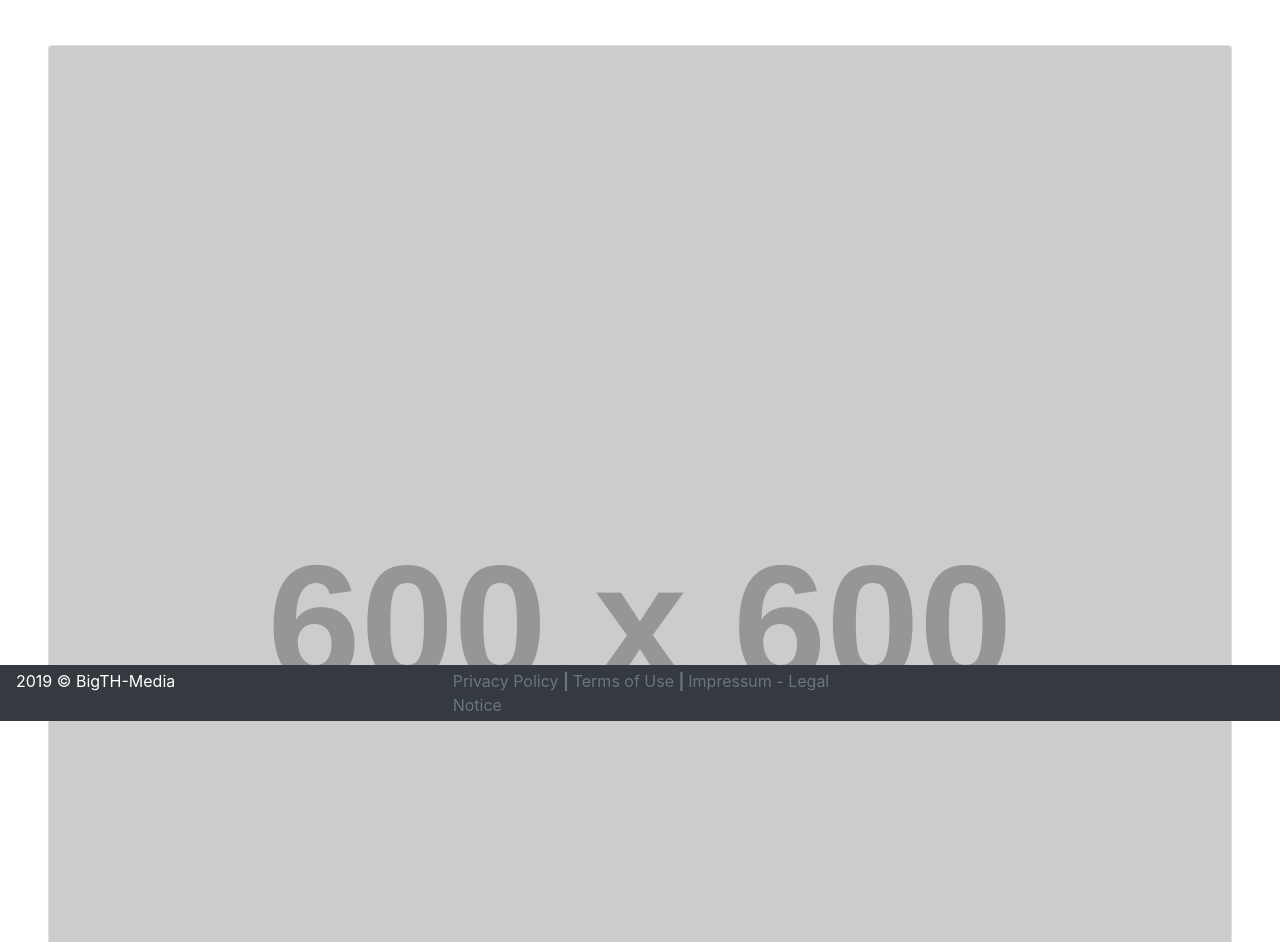
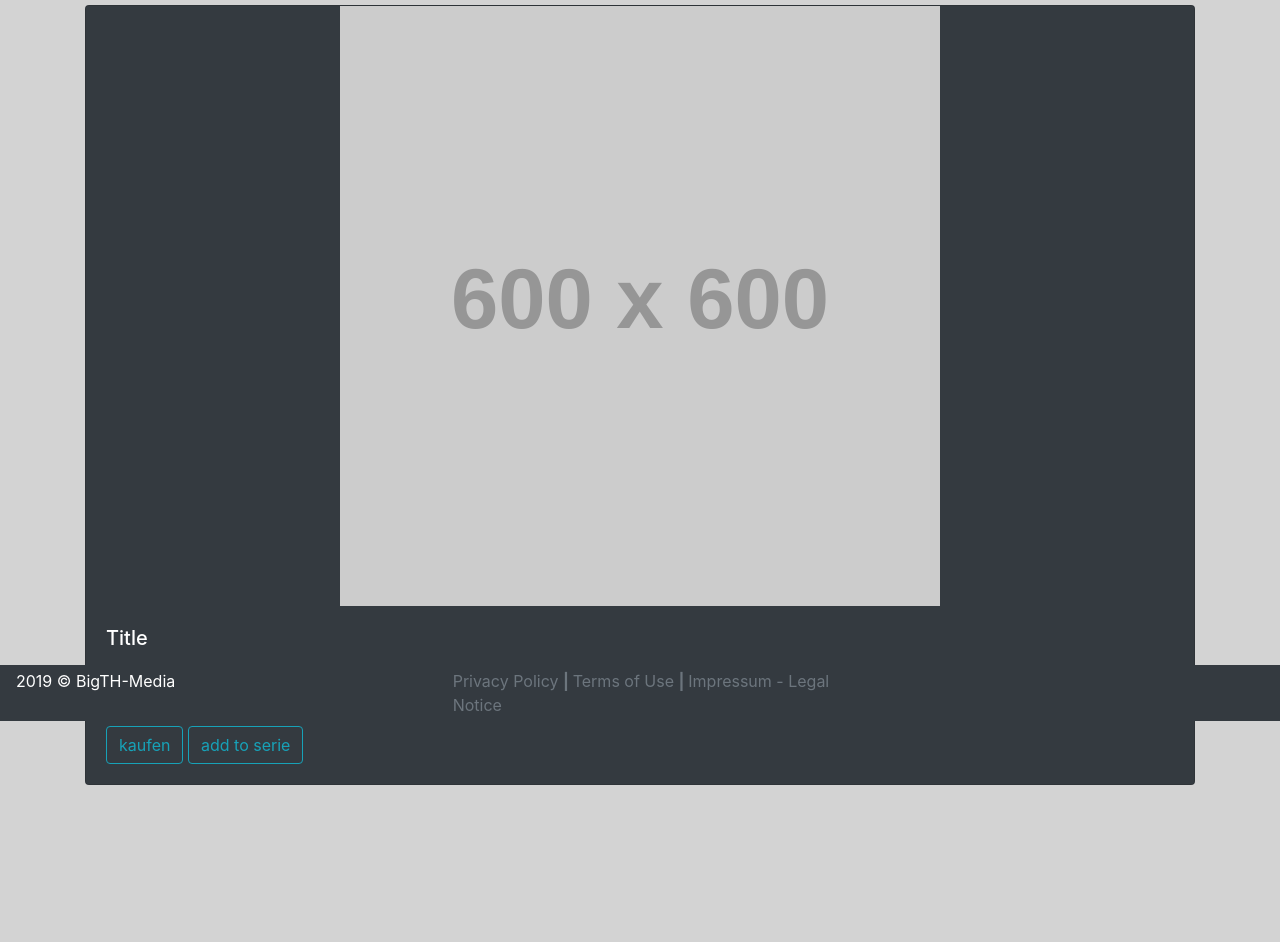
Before and after one commit to dix0nym/BigTH-Media, a plain HTML site: page pages/product.html in a window 1280 px wide. Shown: the part 79-1021 px from the top of the page. After the commit the page ends 864 px from the top, so only its background shows below. Drawn offline with nearby package versions, Linux system fonts and the light colour scheme; placeholder pictures from the web are drawn by us.

Commit message:
not finished yet

```diff
--- a/pages/product.html
+++ b/pages/product.html
@@ -4,26 +4,30 @@
 <head>
     <meta charset="utf-8">
     <meta name="viewport" content="width=device-width, initial-scale=1, shrink-to-fit=no">
+    <title>BigTH-Media Products</title>
     <link rel="stylesheet" href="https://stackpath.bootstrapcdn.com/bootstrap/4.3.1/css/bootstrap.min.css"
         integrity="sha384-ggOyR0iXCbMQv3Xipma34MD+dH/1fQ784/j6cY/iJTQUOhcWr7x9JvoRxT2MZw1T" crossorigin="anonymous">
-    <title>BigTH-Media - Product</title>
+    <link rel="stylesheet" href="https://stackpath.bootstrapcdn.com/font-awesome/4.7.0/css/font-awesome.min.css">
+    <link rel="stylesheet" href="/css/style.css">
 </head>
 
 <body>
     <div id="header"></div>
-    <div class="content p-5">
-        <div class="card">
-            <img src="https://via.placeholder.com/600" class="card-img-top" alt="product">
+    <div class="container mt-2" style="height: 700px;">
+        <div class="card bg-dark text-white">
+            <img src="https://via.placeholder.com/600" class="mx-auto" alt="product">
             <div class="card-body">
                 <h5 class="card-title">Title</h5>
-                <p class="card-text">Some quick example text to build on the card title and make up the bulk of the card's content.</p>
+                <p class="card-text">Some quick example text to build on the card title and make up the bulk of the
+                    card's content.</p>
             </div>
             <div class="card-body">
-                <a class="btn btn-primary" href="#">kaufen</a>
-                <a class="btn btn-primary" href="#">add to serie</a>
+                <a class="btn btn-outline-info" href="#">kaufen</a>
+                <a class="btn btn-outline-info" href="#">add to serie</a>
             </div>
         </div>
     </div>
+
     <div id="footer"></div>
     <script src="https://code.jquery.com/jquery-3.3.1.min.js"></script>
     <script src="https://cdnjs.cloudflare.com/ajax/libs/popper.js/1.14.7/umd/popper.min.js"></script>
```
